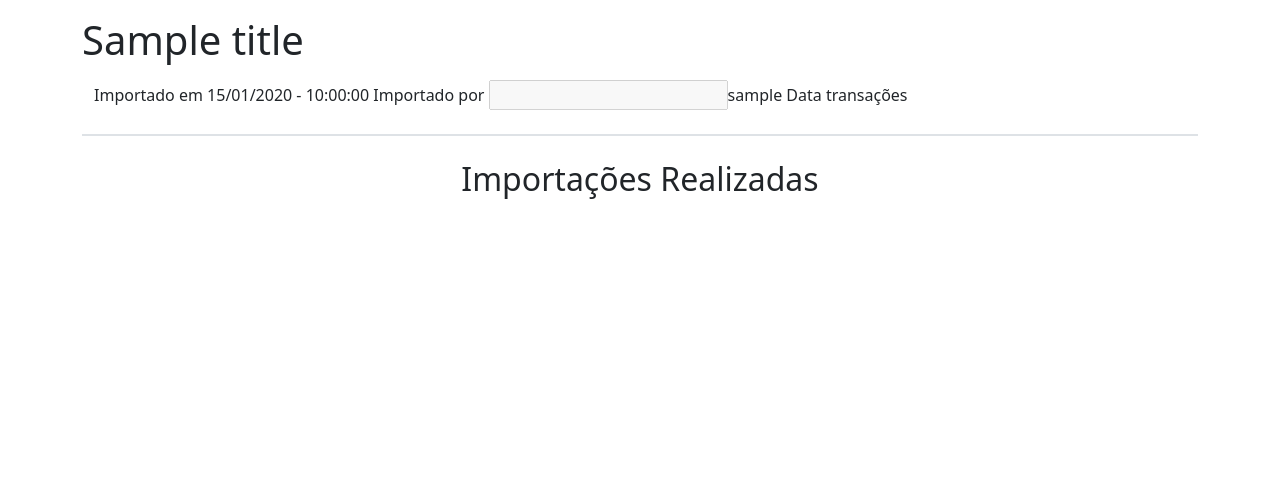
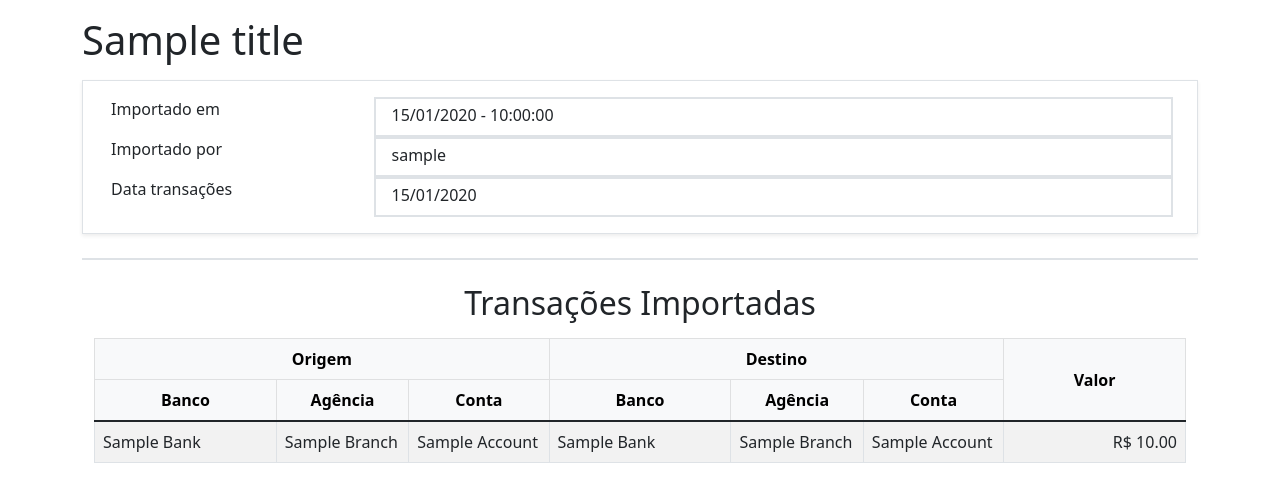
Before and after one commit to ErickMesquita/challenge-backend-3, a Python web app: template application/templates/show_transactions_details.html in a window 1280 px wide. Shown: the part 56-558 px from the top of the page. Run offline with Jinja, Linux system fonts and the light colour scheme; the template is opened without the code that fills it: most values are stand-ins (such as "Sample title", 1, 10 or a date in 2020).

Commit message:
Update CSS style

```diff
--- a/application/templates/show_transactions_details.html
+++ b/application/templates/show_transactions_details.html
@@ -1,13 +1,69 @@
 {% extends "template_cabecalho.html" %}
 {% block conteudo %}
-    <section class="container-md my-3">
-        <span>Importado em {{ transactions_file.upload_datetime.strftime("%d/%m/%Y - %H:%M:%S") }}</span>
-        <span>Importado por <input type="text" disabled="disabled">{{ transactions_file.user.username }}</input></span>
-        <span>Data transações </span>
+    <section class="container-md border border-1 shadow-sm p-3 my-3">
+        <div class="container gap-3">
+            <div class="row gx-2">
+                <div class="col-3">
+                    <p>Importado em </p>
+                </div>
+                <div class="col border px-3 py-1 border-2">
+                    <span>{{ transactions_file.upload_datetime.strftime("%d/%m/%Y - %H:%M:%S") }}</span>
+                </div>
+            </div>
+            <div class="row gx-2">
+                <div class="col-3">
+                    <p>Importado por </p>
+                </div>
+                <div class="col border px-3 py-1 border-2">
+                    <span>{{ transactions_file.user.username }}</span>
+                </div>
+            </div>
+            <div class="row gx-2">
+                <div class="col-3">
+                    <p>Data transações </p>
+                </div>
+                <div class="col border px-3 py-1 border-2">
+                    <span>{{ transactions_file.transactions_date.strftime("%d/%m/%Y") }}</span>
+                </div>
+            </div>
+        </div>
+   </section>
+    <section class="container-md border-top border-2 py-2 my-4">
+        <h2 class="text-center my-3">Transações Importadas</h2>
+        <table class="table table-bordered table-striped table-hover">
+            <thead class="table-light">
+                <tr class="text-center">
+                    <th colspan="3">Origem</th>
+                    <th colspan="3">Destino</th>
+                    <th rowspan="2" class="align-middle col-2">Valor</th>
+                </tr>
+                <tr class="text-center">
+                    <th class="col-2">Banco</th>
+                    <th>Agência</th>
+                    <th>Conta</th>
+                    <th class="col-2">Banco</th>
+                    <th>Agência</th>
+                    <th>Conta</th>
+                </tr>
+            </thead>
+            <tbody class="text-capitalize">
+            {% for transaction in transactions_file.transactions %}
+                <tr>
+                    <td>{{ transaction.sender.bank.title() }}</td>
+                    <td>{{ transaction.sender.branch }}</td>
+                    <td>{{ transaction.sender.account }}</td>
+                    <td>{{ transaction.recipient.bank.title() }}</td>
+                    <td>{{ transaction.recipient.branch }}</td>
+                    <td>{{ transaction.recipient.account }}</td>
+                    <td class="text-end real">{{ "%.2f"|format(transaction.amount) }}</td>
+                </tr>
+            {% endfor %}
+            </tbody>
+        </table>
     </section>
-    <section class="container-md border-top border-2 py-2 my-4">
-        <h2 class="text-center my-3">Importações Realizadas</h2>
-
-    </section>
-
+<style>
+    .real::before {
+        content: "R$ ";
+    }
+</style>
 {% endblock %}
```
Also changed, not shown: 1 other file.
